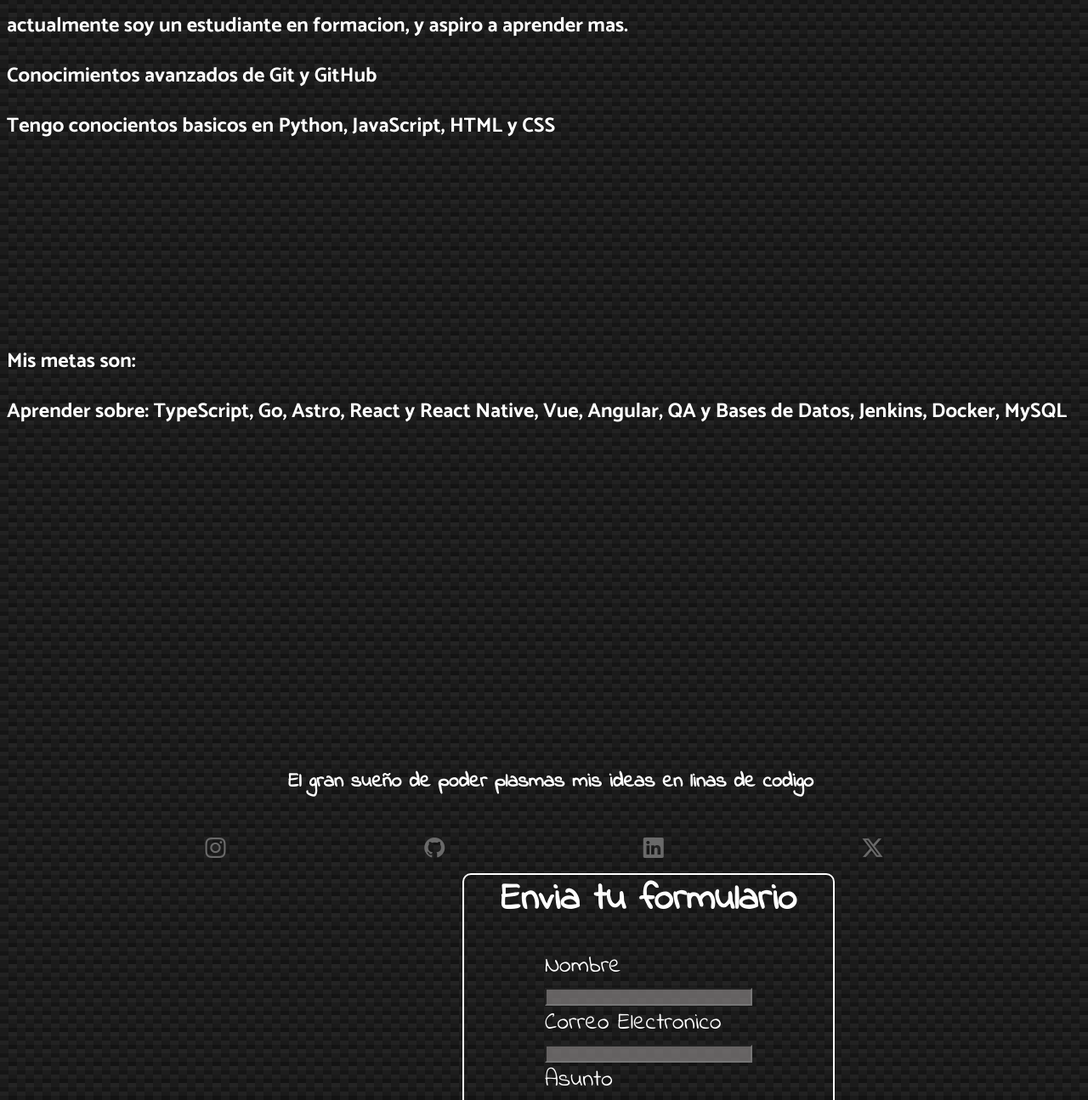
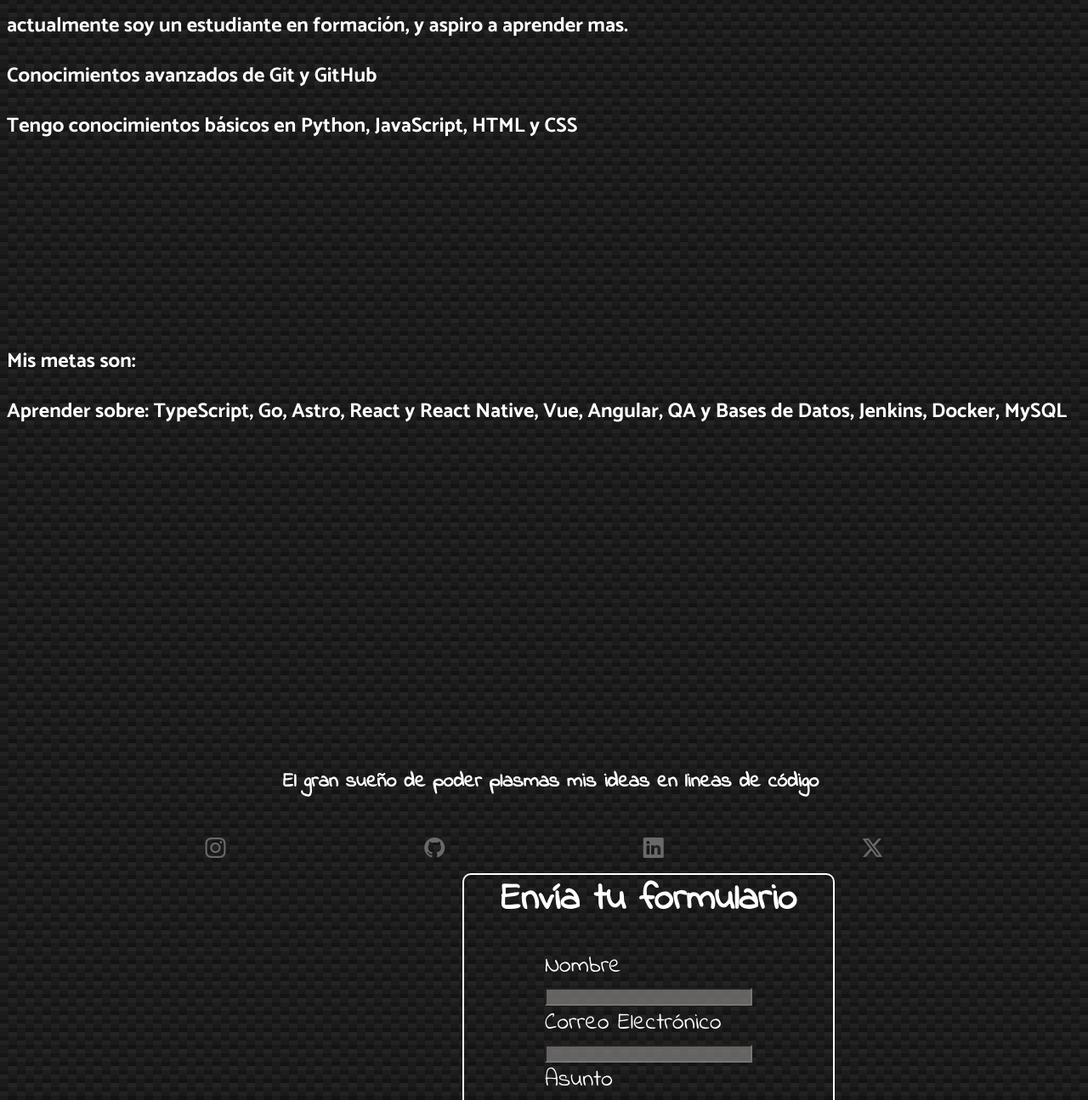
Before and after one commit to Juan-Cutiva/portafolio, a website built with Vite: page index.html in a window 1280 px wide. Shown: the part 1080-2375 px from the top of the page at 85% size. Built offline with nearby package versions, Linux system fonts and the light colour scheme; files whose address does not match are found by name.

Commit message:
Fix ortografía

```diff
--- a/index.html
+++ b/index.html
@@ -16,7 +16,7 @@
       </div>
 
       <div id="conocimientoss">
-        <h2>Mi nombre es Juan David Cutiva Lopez tengo <span id="edad">17</span> años, naci en Bogota D.C, Colombia, un 09 de Febrero del 2007; Me gusta mucho la natacion, el karting y la programacion.</h2>
+        <h2>Mi nombre es Juan David Cutiva Lopez tengo <span id="edad">17</span> años, nací en Bogota D.C, Colombia, un 09 de Febrero del 2007; Me gusta mucho la natación, el karting y la programación.</h2>
 
         <div id="fotosPersonal">
           <img id="foto1" src="./public/IMG_20240222_204147_822.jpg" onclick="openFulImg(this.src)" alt="foto1" >
@@ -41,9 +41,9 @@
           <img src="public/STC03866.jpg" onclick="openFulImg(this.src)" class="fotos">
 
         </div>
-        <h2>actualmente soy un estudiante en formacion, y aspiro a aprender mas.</h2>
+        <h2>actualmente soy un estudiante en formación, y aspiro a aprender mas.</h2>
         <h2>Conocimientos avanzados de Git y GitHub</h2>
-        <h2>Tengo conocientos basicos en Python, JavaScript, HTML y CSS</h2>
+        <h2>Tengo conocimientos básicos en Python, JavaScript, HTML y CSS</h2>
 
         <div class="fotosLenguaje">
           <img src="public/git.png" alt="foto1">
@@ -77,7 +77,7 @@
     <section id="sectionFooter">
 
       <div id="footer">
-        <h2>El gran sueño de poder plasmas mis ideas en linas de codigo</h2>
+        <h2>El gran sueño de poder plasmas mis ideas en lineas de código</h2>
       </div>
 
       <div id="redes">
@@ -88,12 +88,12 @@
       </div>
 
       <div id="footer2">
-        <h2>Envia tu formulario</h2>
+        <h2>Envía tu formulario</h2>
         <form action="https://formsubmit.co/juandavidcutiva.jdc@gmail.com" method="POST" />
           <label for="nombre">Nombre</label>
           <input type="text" name="name">
 
-          <label for="email">Correo Electronico</label>
+          <label for="email">Correo Electrónico</label>
           <input type="email" name="email">
 
           <label for="subject">Asunto</label>
```
